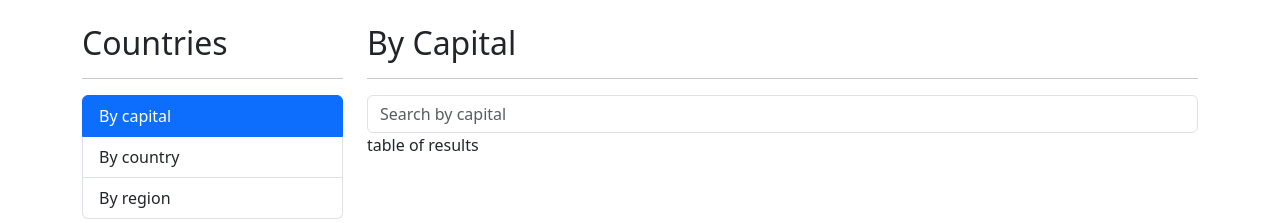
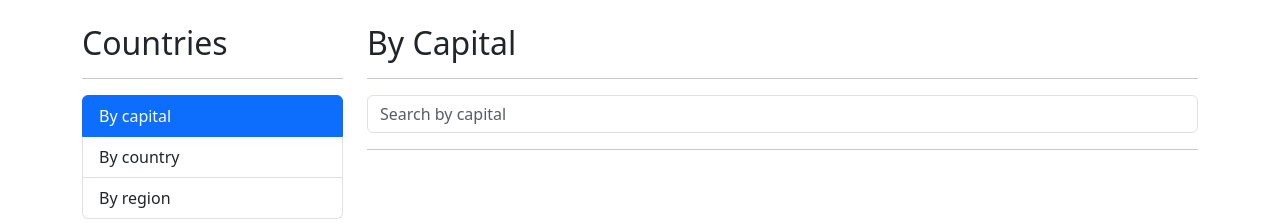
Before and after one commit to ChristianTC/ng-country-app, an Angular app: page /countries/by-capital in a window 1280 px wide. Shown: the top 223 px of the page. Built offline with nearby package versions, Linux system fonts and the light colour scheme.

Commit message:
show the countries list

```diff
--- a/src/app/countries/pages/by-capital-page/by-capital-page.component.html
+++ b/src/app/countries/pages/by-capital-page/by-capital-page.component.html
@@ -12,6 +12,9 @@
 
 <div class="row">
   <div class="col">
-    table of results
+    <hr>
+    <ul>
+      <li *ngFor="let country of countries">{{country.name.common}} - {{country.population}}</li>
+    </ul>
   </div>
 </div>
--- a/src/app/countries/pages/by-capital-page/by-capital-page.component.ts
+++ b/src/app/countries/pages/by-capital-page/by-capital-page.component.ts
@@ -1,4 +1,6 @@
 import { Component, EventEmitter, Output } from '@angular/core';
+import { CountriesService } from '../../services/countries.service';
+import { Country } from '../../interfaces/country';
 
 @Component({
   selector: 'app-by-capital-page',
@@ -8,9 +10,15 @@ import { Component, EventEmitter, Output } from '@angular/core';
 })
 export class ByCapitalPageComponent {
 
+  public countries: Country[] = []
+
+  constructor(private countriesService:CountriesService) {}
+
   searchByCapital( term: string) {
-    console.log('from byCapitalPage');
-    console.log({term});
+    this.countriesService.searchByCapital(term)
+      .subscribe( countries => {
+        this.countries = countries
+      })
   }
 
 }
--- a/src/app/countries/services/countries.service.ts
+++ b/src/app/countries/services/countries.service.ts
@@ -4,7 +4,7 @@ import { Observable } from 'rxjs';
 import { Country } from '../interfaces/country';
 
 @Injectable({providedIn: 'root'})
-export class ServiceNameService {
+export class CountriesService {
 
   private apiUrl:string = 'https://restcountries.com/v3.1'
 
```
